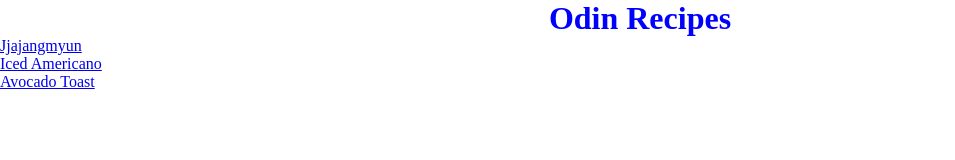
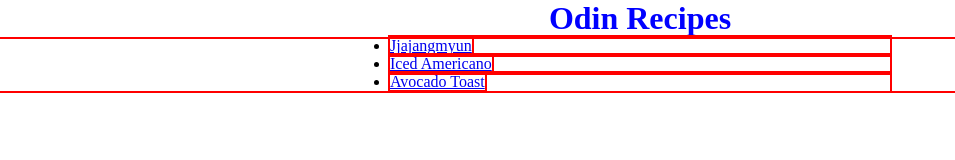
Before and after one commit to sumiyi/odin-recipes, a plain HTML site: page index.html in a window 1280 px wide. Shown: the whole page, without its empty margins (0-955 px from the left). Drawn offline with Linux system fonts and the light colour scheme.

Commit message:
Update index.html and styles.css

```diff
--- a/index.html
+++ b/index.html
@@ -7,7 +7,7 @@
     </head>
     <body>
         <h1 class="title">Odin Recipes</h1>
-        <ul>
+        <ul class="list-container">
             <li><a href="./recipes/jjajangmyun.html">Jjajangmyun</a></li>
             <li><a href="./recipes/icedamericano.html">Iced Americano</a></li>
             <li><a href="./recipes/avocadotoast.html">Avocado Toast</a></li>
--- a/styles.css
+++ b/styles.css
@@ -3,9 +3,16 @@
     margin: 0;
     padding: 0;
     box-sizing: border-box;
+    outline: 2px solid red;
+
 }
 
 .title {
     text-align: center;
     color: blue;
 }
+
+.list-container {
+    width: 500px;
+    margin: 0 auto;
+}
```
